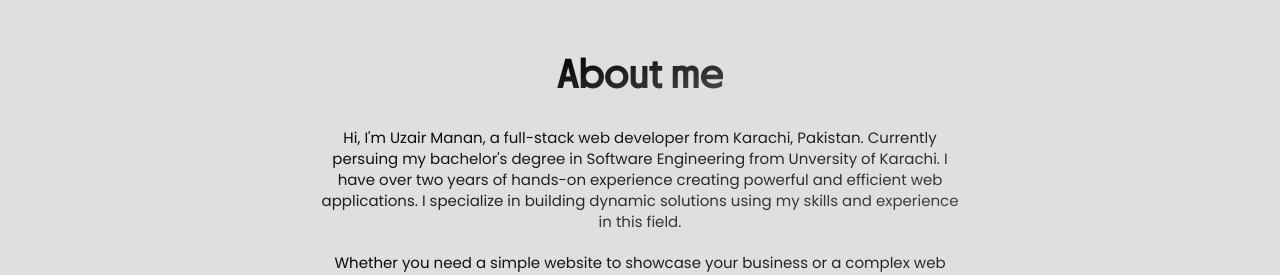
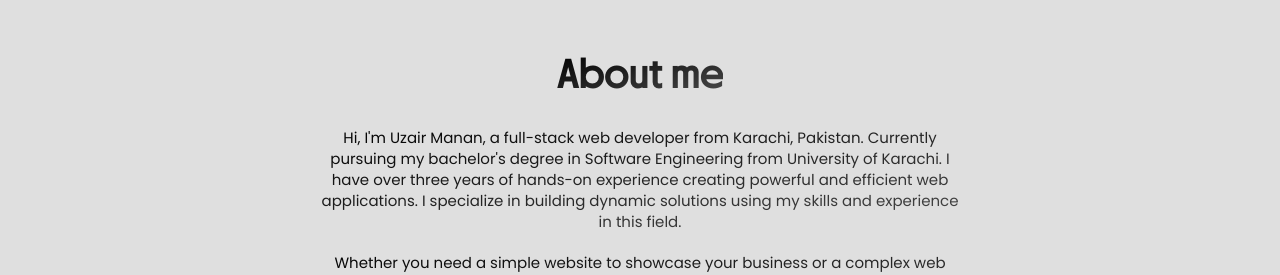
Before and after one commit to M-Uzair-dev/Portfolio-web, a plain HTML site: page index.html in a window 1280 px wide. Shown: the part 940-1215 px from the top of the page. Drawn offline with Linux system fonts and the light colour scheme.

Commit message:
Fixed some spelling mistakes

```diff
--- a/index.html
+++ b/index.html
@@ -97,8 +97,8 @@
       <h1>About me</h1>
       <p>
         Hi, I'm Uzair Manan, a full-stack web developer from Karachi, Pakistan.
-        Currently persuing my bachelor's degree in Software Engineering from
-        Unversity of Karachi. I have over two years of hands-on experience
+        Currently pursuing my bachelor's degree in Software Engineering from
+        University of Karachi. I have over three years of hands-on experience
         creating powerful and efficient web applications. I specialize in
         building dynamic solutions using my skills and experience in this field.
       </p>
```
